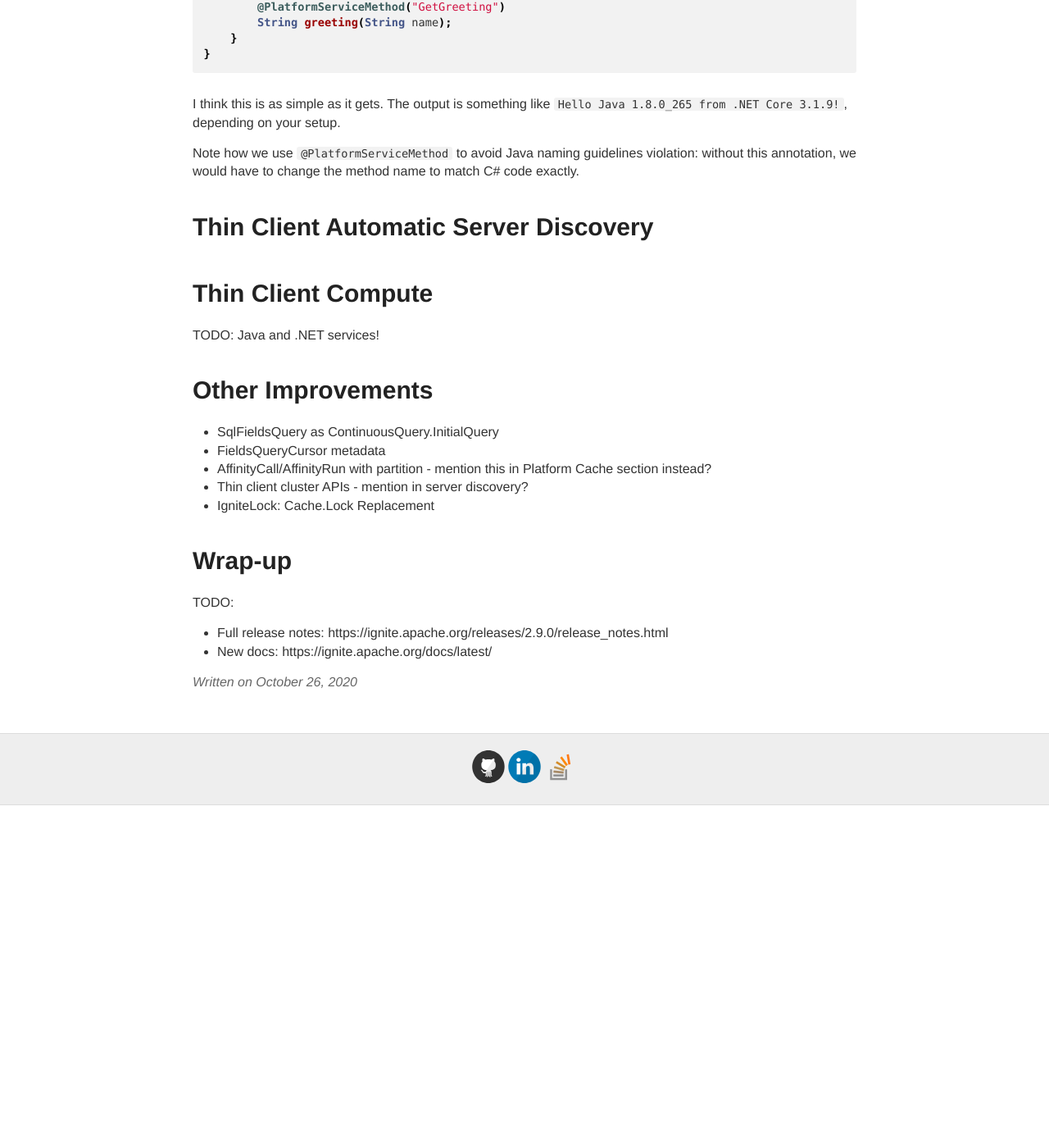
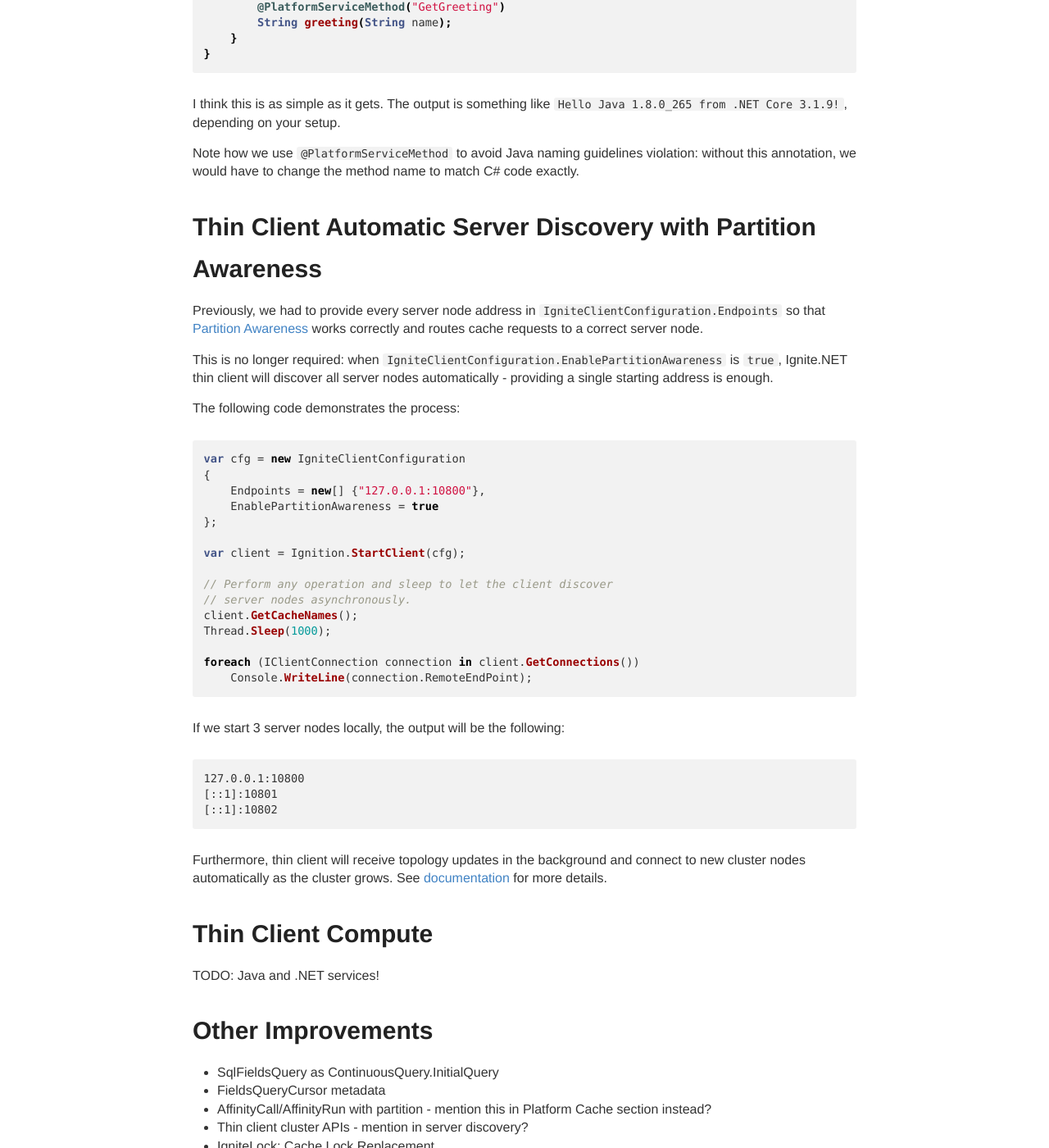
Before and after one commit to ptupitsyn/ptupitsyn.github.io, a Jekyll site: the page built from _posts/2020-10-26-Whats-New-In-Ignite-Net-2.9.md, in a window 1280 px wide and 1400 px high, scrolled down 2816 px. Shown: the whole window at 82% size. Built offline with Jekyll 4.4.1, drawn with Linux system fonts in a browser that asks for light colours; comment, search, counter and statistics services are not loaded; before the commit the page ends 3798 px from its top, so only the background shows below that.

Commit message:
Thin client discovery

````diff
--- a/_posts/2020-10-26-Whats-New-In-Ignite-Net-2.9.md
+++ b/_posts/2020-10-26-Whats-New-In-Ignite-Net-2.9.md
@@ -121,7 +121,44 @@ Note how we use `@PlatformServiceMethod` to avoid Java naming guidelines violati
 without this annotation, we would have to change the method name to match C# code exactly.
 
 
-# Thin Client Automatic Server Discovery
+# Thin Client Automatic Server Discovery with Partition Awareness
+
+Previously, we had to provide every server node address in `IgniteClientConfiguration.Endpoints` so that [Partition Awareness](https://ignite.apache.org/docs/latest/thin-clients/dotnet-thin-client#partition_awareness)
+works correctly and routes cache requests to a correct server node.
+
+This is no longer required: when `IgniteClientConfiguration.EnablePartitionAwareness` is `true`, Ignite.NET thin client will discover all server nodes automatically - providing a single starting address is enough.
+
+The following code demonstrates the process:
+
+```cs
+var cfg = new IgniteClientConfiguration
+{
+    Endpoints = new[] {"127.0.0.1:10800"},
+    EnablePartitionAwareness = true
+};
+
+var client = Ignition.StartClient(cfg);
+
+// Perform any operation and sleep to let the client discover
+// server nodes asynchronously.
+client.GetCacheNames();
+Thread.Sleep(1000);
+
+foreach (IClientConnection connection in client.GetConnections())
+    Console.WriteLine(connection.RemoteEndPoint);
+```
+
+If we start 3 server nodes locally, the output will be the following:
+
+```text
+127.0.0.1:10800
+[::1]:10801
+[::1]:10802
+```
+
+Furthermore, thin client will receive topology updates in the background and connect to new cluster nodes automatically as the cluster grows.
+See [documentation](https://ignite.apache.org/docs/latest/thin-clients/dotnet-thin-client#discovery) for more details.
+
 
 # Thin Client Compute
 
````
